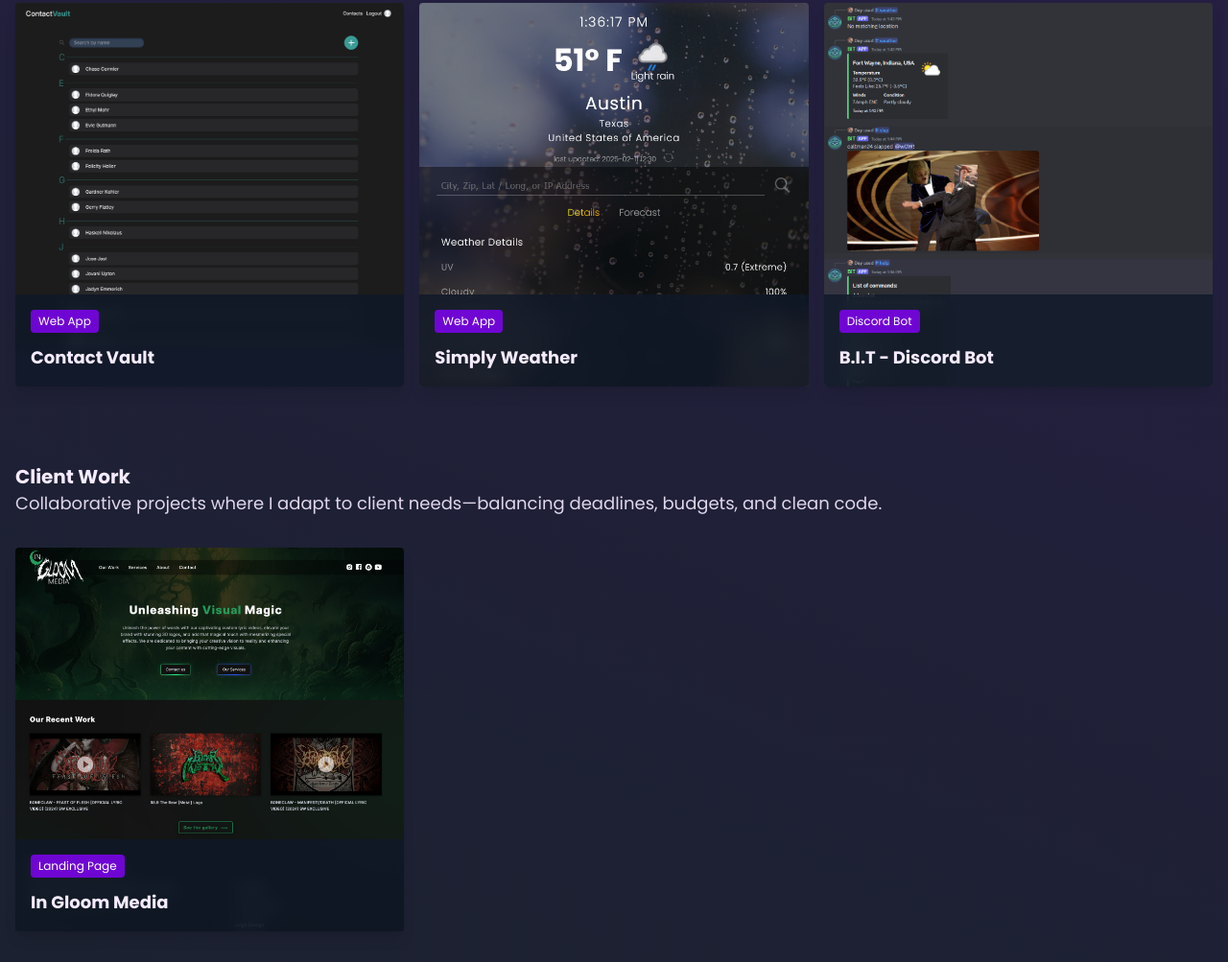
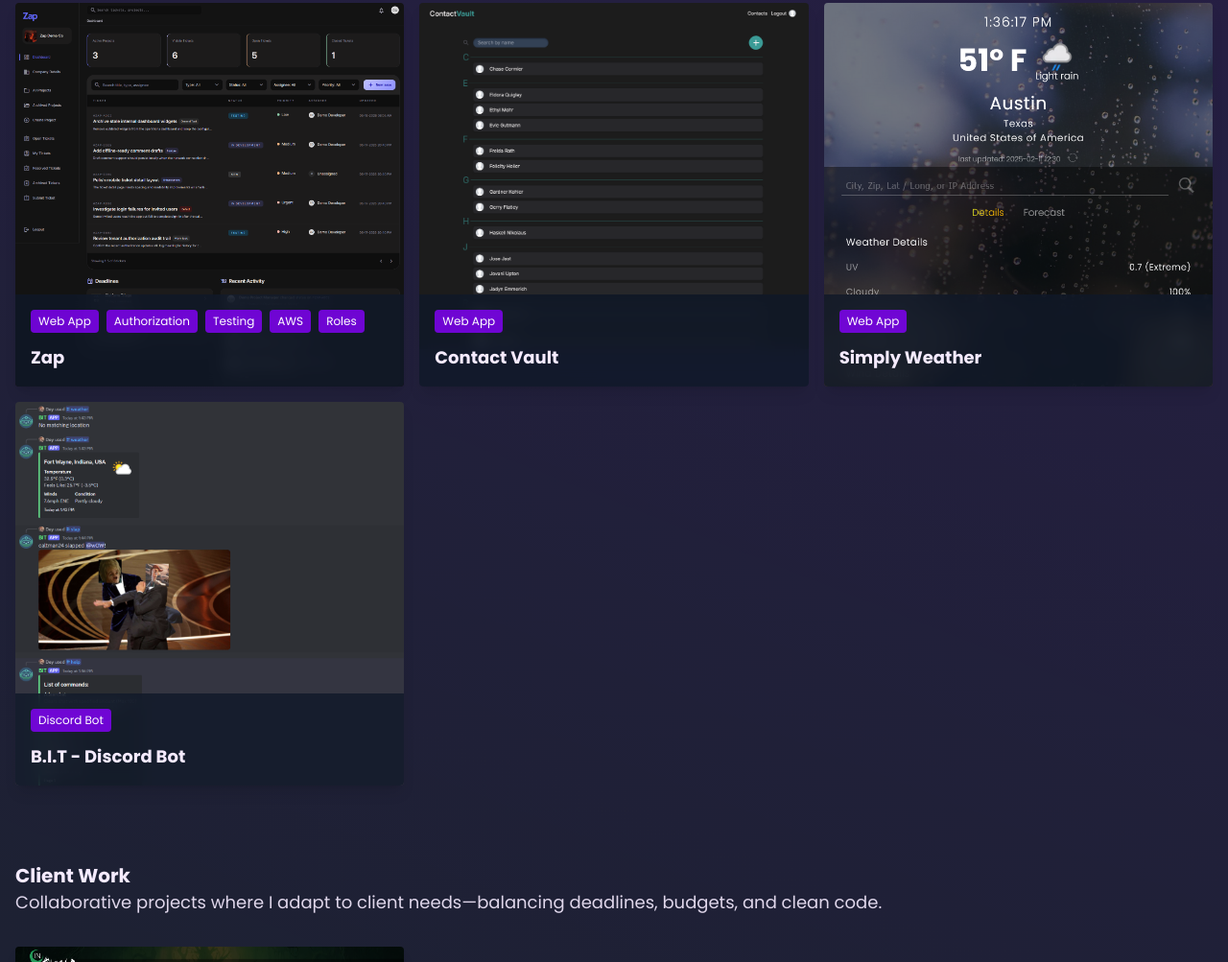
Before and after one commit to caltman24/portfolio2.0, an Astro site: page / in a window 1280 px wide. Shown: the part 2637-3640 px from the top of the page at 96% size. Built offline with nearby package versions, Linux system fonts and the light colour scheme; Astro itself is replaced by a stand-in of ours; some icons are missing.

Commit message:
add zap project

```diff
--- a/src/data/personalProjects.ts
+++ b/src/data/personalProjects.ts
@@ -1,8 +1,30 @@
 import contactVaultImage from "../assets/images/projects/contactvault.png";
 import simplyWeatherImage from "../assets/images/projects/simplyweather.png";
 import bitImage from "../assets/images/projects/bit.png";
+import zapImage from "../assets/images/projects/zap.png";
 
 export default [
+  {
+    title: "Zap",
+    description:
+      "Zap is a full-stack ticketing and project management app with role-based access control, project-scoped data, ticket workflows, file attachments, and integration-tested backend authorization.",
+    previewImage: zapImage,
+    previewUrl: "https://zap-app.netlify.app",
+    githubUrl: "https://github.com/caltman24/Zap",
+    note: "Work in Progress. Many features are missing or unfinished",
+    tags: ["Web App", "Authorization", "Testing", "AWS", "Roles"],
+    technologies: [
+      ".NET",
+      "Remix",
+      "React",
+      "TypeScript",
+      "PostgreSQL",
+      "EF Core",
+      "AWS S3",
+      "CI/CD",
+      "Docker",
+    ],
+  },
   {
     title: "Contact Vault",
     description:
--- a/src/layouts/HomeLayout.astro
+++ b/src/layouts/HomeLayout.astro
@@ -1,6 +1,6 @@
 ---
 import "../styles/global.css";
-import "@fontsource/poppins";
+import "@fontsource/poppins/400.css"
 import "@fontsource/poppins/800.css";
 import "@fontsource/poppins/700.css";
 import "@fontsource/poppins/500.css";
```
Also changed, not shown: pnpm-lock.yaml, src/assets/images/projects/zap.png (added).
